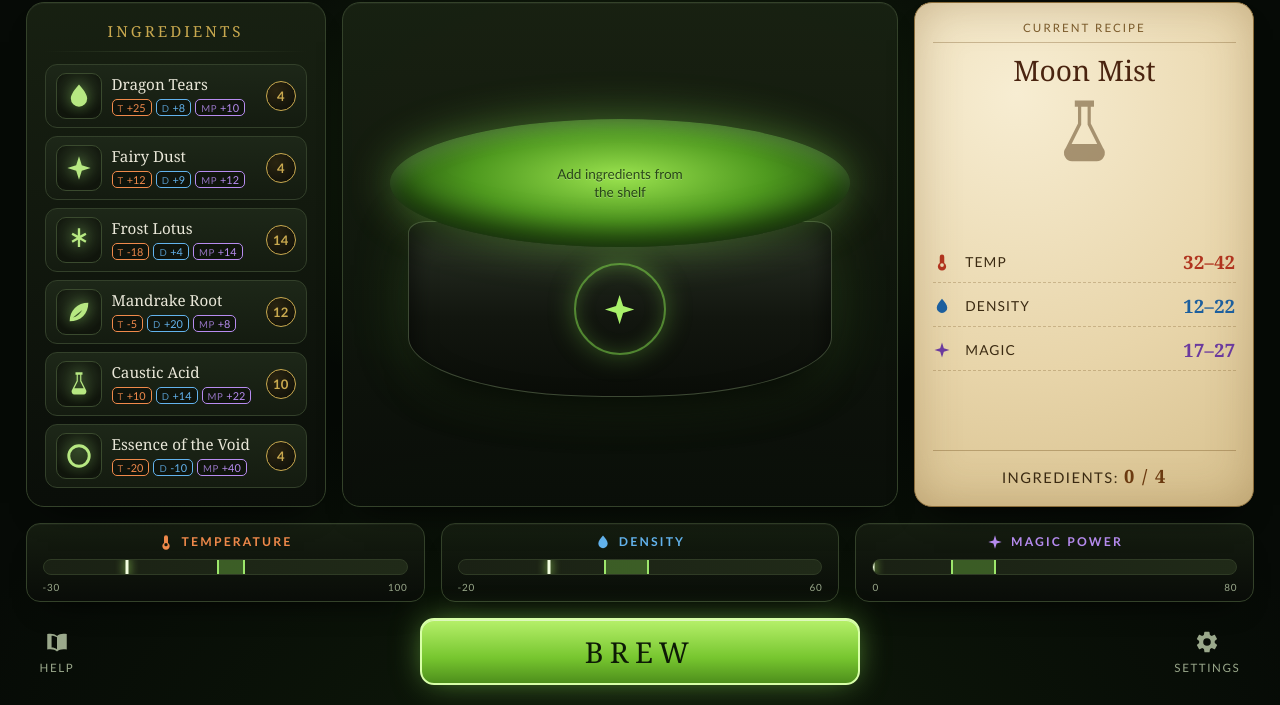
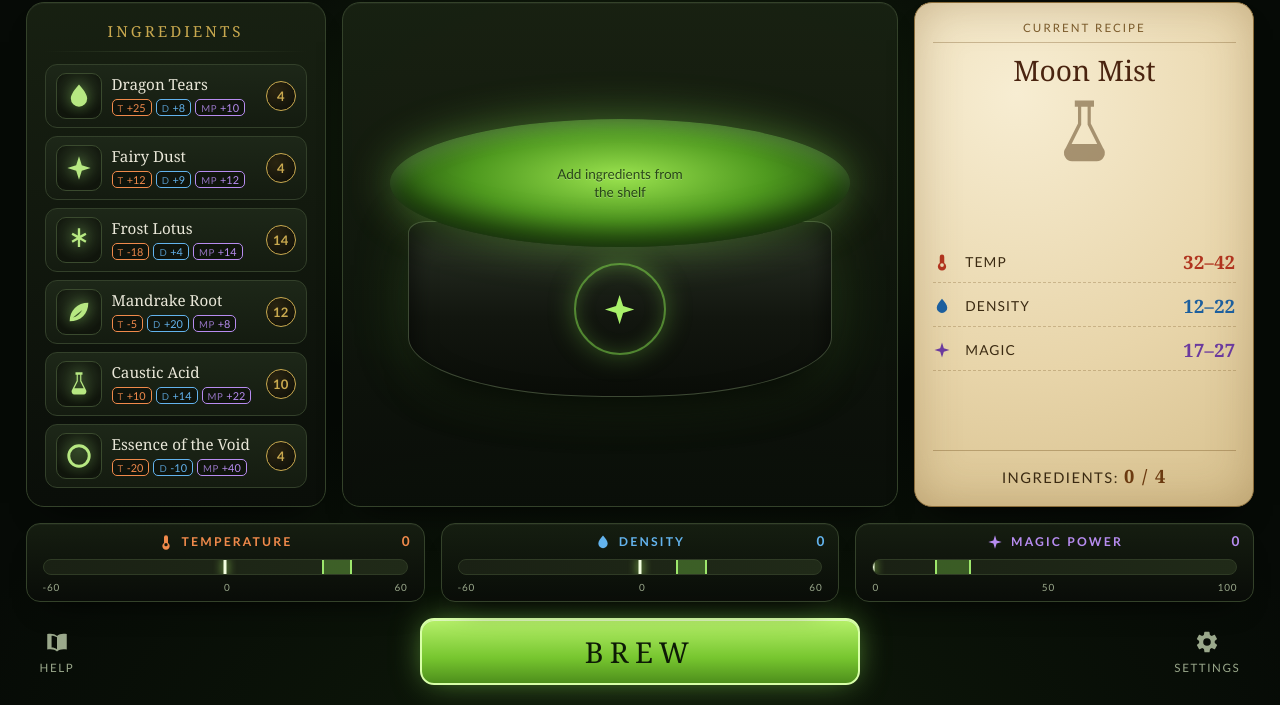
Before and after one commit to asqarbekolimov/alchemists-cauldron, a website built with Vite: page index.html in a window 1280 px wide. Shown: the part 155-860 px from the top of the page. Built offline with nearby package versions, Linux system fonts and the light colour scheme.

Commit message:
feat: render live parameter bars

```diff
--- a/src/styles/main.css
+++ b/src/styles/main.css
@@ -582,11 +582,26 @@ button {
 }
 
 .bar {
+  position: relative;
   padding: 10px 16px 8px;
   background: linear-gradient(180deg, rgb(22 30 17 / 96%), rgb(9 12 8 / 96%));
   border: 1px solid var(--border);
   border-radius: 14px;
   box-shadow: var(--shadow-panel);
+  transition:
+    border-color 0.25s ease,
+    box-shadow 0.25s ease;
+}
+
+.bar__current {
+  position: absolute;
+  top: 9px;
+  right: 14px;
+  font-size: 0.85rem;
+  font-weight: 700;
+  font-variant-numeric: tabular-nums;
+  color: var(--bar-color);
+  transition: color 0.2s ease;
 }
 
 .bar__title {
@@ -622,6 +637,18 @@ button {
   bottom: 0;
   background: rgb(126 211 74 / 32%);
   border-inline: 2px solid rgb(174 255 120 / 85%);
+  transition:
+    left 0.25s ease,
+    width 0.25s ease;
+}
+
+.bar__zero {
+  position: absolute;
+  top: -3px;
+  bottom: -3px;
+  width: 1px;
+  background: rgb(255 255 255 / 28%);
+  transform: translateX(-50%);
 }
 
 .bar__marker {
@@ -633,6 +660,10 @@ button {
   border-radius: 2px;
   box-shadow: 0 0 10px #b6ff6a;
   transform: translateX(-50%);
+  transition:
+    left 0.25s ease,
+    background 0.2s ease,
+    box-shadow 0.2s ease;
 }
 
 .bar__scale {
@@ -653,6 +684,24 @@ button {
 
 .bar--magic {
   --bar-color: #b78cf0;
+}
+
+.bar--success {
+  border-color: rgb(142 226 85 / 60%);
+  box-shadow:
+    0 0 26px -10px rgb(142 226 85 / 85%),
+    var(--shadow-panel);
+}
+
+.bar--success .bar__current {
+  color: var(--green-strong);
+}
+
+.bar--success .bar__marker {
+  background: var(--green-strong);
+  box-shadow:
+    0 0 12px #b6ff6a,
+    0 0 24px rgb(182 255 106 / 80%);
 }
 
 /* ==========================================================================
--- a/src/ui/bars.ts
+++ b/src/ui/bars.ts
@@ -1,15 +1,15 @@
-import type { IRecipe, IRecipeRange } from '../utils/types';
+import type { ICauldronValues, IRecipe } from '../utils/types';
 import { element } from '../utils/dom';
+import { formatSigned } from '../utils/format';
 import { icon, type IconName } from './icons';
 
-export interface BarValues {
-  temperature: number;
-  density: number;
-  magicPower: number;
+export interface BarsView {
+  element: HTMLElement;
+  update(recipe: IRecipe, values: ICauldronValues): void;
 }
 
 interface BarConfig {
-  key: keyof BarValues;
+  key: keyof ICauldronValues;
   modifier: string;
   title: string;
   icon: IconName;
@@ -17,17 +17,27 @@ interface BarConfig {
   max: number;
 }
 
+interface BarView {
+  config: BarConfig;
+  root: HTMLElement;
+  track: HTMLElement;
+  zone: HTMLElement;
+  marker: HTMLElement;
+  current: HTMLElement;
+}
+
+// Bars that can go negative are symmetric around 0, so the middle of the track is zero.
 const BAR_CONFIG: readonly BarConfig[] = [
   {
     key: 'temperature',
     modifier: 'temperature',
     title: 'Temperature',
     icon: 'thermometer',
-    min: -30,
-    max: 100,
+    min: -60,
+    max: 60,
   },
-  { key: 'density', modifier: 'density', title: 'Density', icon: 'droplet', min: -20, max: 60 },
-  { key: 'magicPower', modifier: 'magic', title: 'Magic Power', icon: 'spark', min: 0, max: 80 },
+  { key: 'density', modifier: 'density', title: 'Density', icon: 'droplet', min: -60, max: 60 },
+  { key: 'magicPower', modifier: 'magic', title: 'Magic Power', icon: 'spark', min: 0, max: 100 },
 ];
 
 function toPercent(value: number, min: number, max: number): number {
@@ -35,70 +45,103 @@ function toPercent(value: number, min: number, max: number): number {
   return ((clamped - min) / (max - min)) * 100;
 }
 
-function createBar(config: BarConfig, target: IRecipeRange, value: number): HTMLElement {
-  const zoneStart = toPercent(target.min, config.min, config.max);
-  const zoneEnd = toPercent(target.max, config.min, config.max);
-
+function createBar(config: BarConfig): BarView {
   const zone = element('span', {
     className: 'bar__zone',
     attributes: { 'aria-hidden': 'true' },
   });
-  zone.style.left = `${zoneStart}%`;
-  zone.style.width = `${zoneEnd - zoneStart}%`;
 
   const marker = element('span', {
     className: 'bar__marker',
     attributes: { 'aria-hidden': 'true' },
   });
-  marker.style.left = `${toPercent(value, config.min, config.max)}%`;
+
+  const trackChildren: HTMLElement[] = [zone];
+
+  if (config.min < 0) {
+    const zero = element('span', {
+      className: 'bar__zero',
+      attributes: { 'aria-hidden': 'true' },
+    });
+    zero.style.left = `${toPercent(0, config.min, config.max)}%`;
+    trackChildren.push(zero);
+  }
+
+  trackChildren.push(marker);
+
+  const track = element('div', {
+    className: 'bar__track',
+    attributes: {
+      role: 'meter',
+      'aria-label': `${config.title}: 0`,
+      'aria-valuemin': String(config.min),
+      'aria-valuemax': String(config.max),
+      'aria-valuenow': '0',
+      'data-parameter': config.key,
+    },
+    children: trackChildren,
+  });
+
+  const current = element('span', { className: 'bar__current', textContent: '0' });
+
+  const midpoint = config.min < 0 ? 0 : (config.min + config.max) / 2;
 
   const scale = element('div', {
     className: 'bar__scale',
     attributes: { 'aria-hidden': 'true' },
     children: [
       element('span', { textContent: String(config.min) }),
+      element('span', { textContent: String(midpoint) }),
       element('span', { textContent: String(config.max) }),
     ],
   });
 
-  return element('div', {
+  const root = element('div', {
     className: `bar bar--${config.modifier}`,
     children: [
       element('h3', {
         className: 'bar__title',
         children: [icon(config.icon, 'bar__icon'), element('span', { textContent: config.title })],
       }),
-      element('div', {
-        className: 'bar__track',
-        attributes: {
-          role: 'meter',
-          'aria-label': `${config.title}: current ${value}, target ${target.min} to ${target.max}`,
-          'aria-valuemin': String(config.min),
-          'aria-valuemax': String(config.max),
-          'aria-valuenow': String(value),
-          'data-parameter': config.key,
-        },
-        children: [zone, marker],
-      }),
+      current,
+      track,
       scale,
     ],
   });
+
+  return { config, root, track, zone, marker, current };
 }
 
-export function createBars(recipe: IRecipe, values: BarValues): HTMLElement {
-  const targets: Record<keyof BarValues, IRecipeRange> = {
-    temperature: recipe.temperature,
-    density: recipe.density,
-    magicPower: recipe.magicPower,
-  };
+export function createBarsView(): BarsView {
+  const bars = BAR_CONFIG.map((config) => createBar(config));
 
-  const bars = BAR_CONFIG.map((config) =>
-    createBar(config, targets[config.key], values[config.key]),
-  );
-
-  return element('section', {
+  const root = element('section', {
     className: 'bars',
     attributes: { 'aria-label': 'Cauldron parameters' },
-    children: bars,
+    children: bars.map((bar) => bar.root),
   });
+
+  function update(recipe: IRecipe, values: ICauldronValues): void {
+    for (const bar of bars) {
+      const { config } = bar;
+      const target = recipe[config.key];
+      const value = values[config.key];
+      const zoneStart = toPercent(target.min, config.min, config.max);
+      const zoneEnd = toPercent(target.max, config.min, config.max);
+      const isInRange = value >= target.min && value <= target.max;
+
+      bar.zone.style.left = `${zoneStart}%`;
+      bar.zone.style.width = `${zoneEnd - zoneStart}%`;
+      bar.marker.style.left = `${toPercent(value, config.min, config.max)}%`;
+      bar.current.textContent = formatSigned(value);
+      bar.root.classList.toggle('bar--success', isInRange);
+      bar.track.setAttribute('aria-valuenow', String(value));
+      bar.track.setAttribute(
+        'aria-label',
+        `${config.title}: ${formatSigned(value)}, target ${target.min} to ${target.max}`,
+      );
+    }
+  }
+
+  return { element: root, update };
 }
--- a/src/ui/layout.ts
+++ b/src/ui/layout.ts
@@ -1,5 +1,6 @@
 import type { IGameState } from '../utils/types';
 import { element } from '../utils/dom';
+import { calculateCauldron } from '../logic/calculate-cauldron';
 import {
   addIngredientToCauldron,
   getGameState,
@@ -8,7 +9,7 @@ import {
   subscribe,
 } from '../state/game-state';
 import { createActions } from './actions';
-import { createBars } from './bars';
+import { createBarsView } from './bars';
 import { createCauldronView } from './cauldron';
 import { createHeader } from './header';
 import { createRecipeView } from './recipe';
@@ -22,6 +23,7 @@ export function mainLayout(): HTMLElement {
   );
   const cauldron = createCauldronView();
   const recipe = createRecipeView(MAX_CAULDRON_SIZE);
+  const bars = createBarsView();
 
   const layout = element('div', {
     className: 'layout',
@@ -32,15 +34,18 @@ export function mainLayout(): HTMLElement {
         className: 'main',
         children: [shelf.element, cauldron.element, recipe.element],
       }),
-      createBars(state.activeRecipe, { temperature: 0, density: 0, magicPower: 0 }),
+      bars.element,
       createActions(),
     ],
   });
 
   const render = (nextState: IGameState): void => {
+    const values = calculateCauldron(nextState.cauldronIngredients);
+
     shelf.update(nextState, MAX_CAULDRON_SIZE);
     cauldron.update(nextState);
     recipe.update(nextState);
+    bars.update(nextState.activeRecipe, values);
   };
 
   subscribe(render);
```
